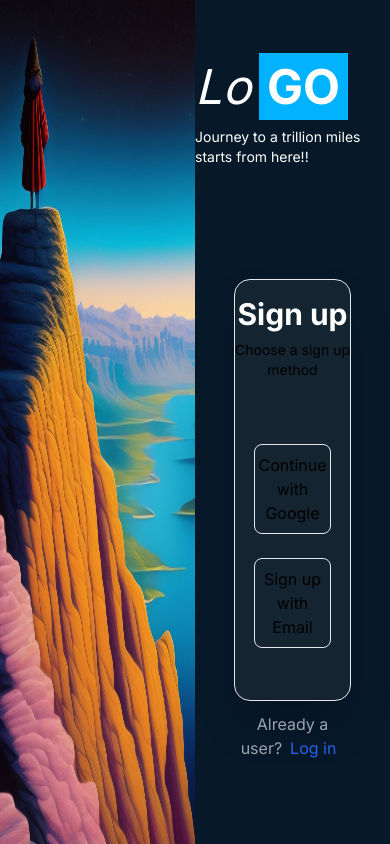
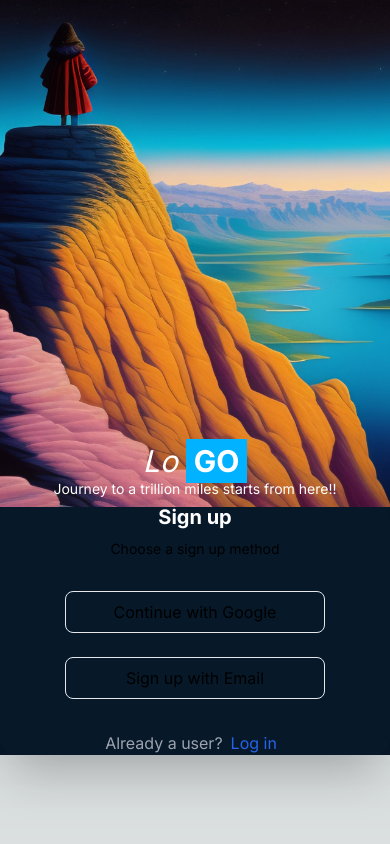
Before and after one commit to cyberdslayer/simple-assignment-Next-Firebase, a Next.js app: page /signup in a window 390 px wide. Built offline with nearby package versions, Linux system fonts and the light colour scheme; no server answers.

Commit message:
responsive-1

```diff
--- a/app/(front-end)/signin/page.tsx
+++ b/app/(front-end)/signin/page.tsx
@@ -73,9 +73,9 @@ export default function Signin() {
                     </div> */}
 
           <div className="text-gray-400 ">
-            Already a user?
-            <Link className="text-blue-600 mx-2" href="#">
-              Log in
+            Don't have a account?
+            <Link className="text-blue-600 mx-2" href="/signup">
+              SignUp
             </Link>
           </div>
         </div>
--- a/app/(front-end)/signup/page.tsx
+++ b/app/(front-end)/signup/page.tsx
@@ -66,26 +66,26 @@ export default function Signup() {
     }
 
     return (
-        <div className="flex h-screen bg-[#071829]">
-            <div className=' relative w-1/2 h-full flex flex-col'>
-                <Image src={COVER_IMAGE}  className='w-full h-full'  alt = "img"/>
+        <div className="flex flex-col items-center md:h-screen lg:flex-row bg-[#071829] md:items-center justify-center ">
+            <div className=' flex-col relative   w-full md:h-full md:w-1/2  md:hidden lg:inline-block '>
+                <Image src={COVER_IMAGE}  className='  md:w-full md:h-full'  alt = "img"/>
             </div>
 
-            <div className="w-1/2 flex flex-col justify-center items-center ">
-                <div className="text-5xl  text-white  pb-2">
+            <div className="w-1/2 h-1/2 flex flex-col justify-center items-center  ">
+                <div className=" -mt-16 relative w-screen text-3xl text-center md:my-10 md:text-4xl lg:text-5xl text-white  md:pb-2   ">
                     <i className='mr-2'>Lo</i>
                     <span className="bg-[#00B2FF] font-bold text-white px-2 py-1">GO</span>
 
-                    <p className='text-sm mb-2 py-4' > Journey to a trillion miles starts from here!!</p>
+                    <p className='text-sm md:mb-2 md:py-4 ' > Journey to a trillion miles starts from here!!</p>
                 </div>
 
-                <div className='w-3/5 h-1/2 border shadow-2xl rounded-2xl  bg-[#192734] bg-opacity-80 bg-blur text-center my-20 py-4 '>
-                    <div className="text-white text-3xl font-bold mb-2 ">Sign up</div>
+                <div className=' w-screen md:border shadow-2xl rounded-2xl  md:bg-[#192734] bg-opacity-80 text-center mt-1 md:mt-0 md:py-4  md:w-[80%] lg:my-20 lg:w-[50%] '>
+                    <div className="text-white text-xl md:text-3xl font-bold mb-2 ">Sign up</div>
                     <div className='text-sm '> Choose a sign up method</div>
                     {
                         (isEmailMethod)? (
                             <AuthWithEmail email={email} password = {password} setPassword = {setPassword} setEmail = {setEmail} workingfunction = {signupWithEmail}/>
-                        ): <div className=' flex flex-col items-center my-16'>
+                        ): <div className=' flex flex-col items-center my-8 md:my-16'>
 
                             <button className=' border rounded-lg py-2 mb-6 w-2/3 flex items-center justify-center' onClick={signInWithGoogle}>
                             Continue with Google
```
